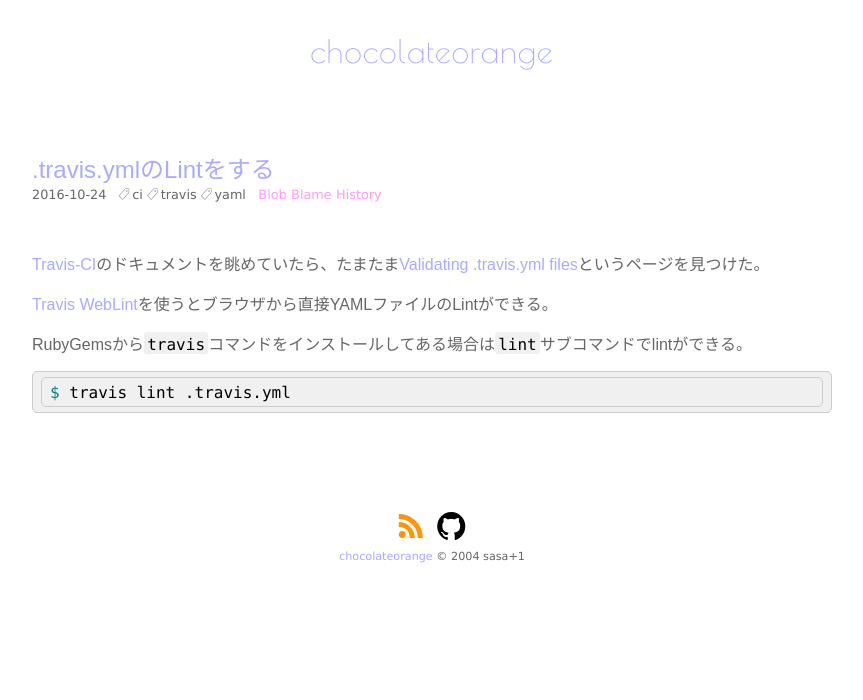
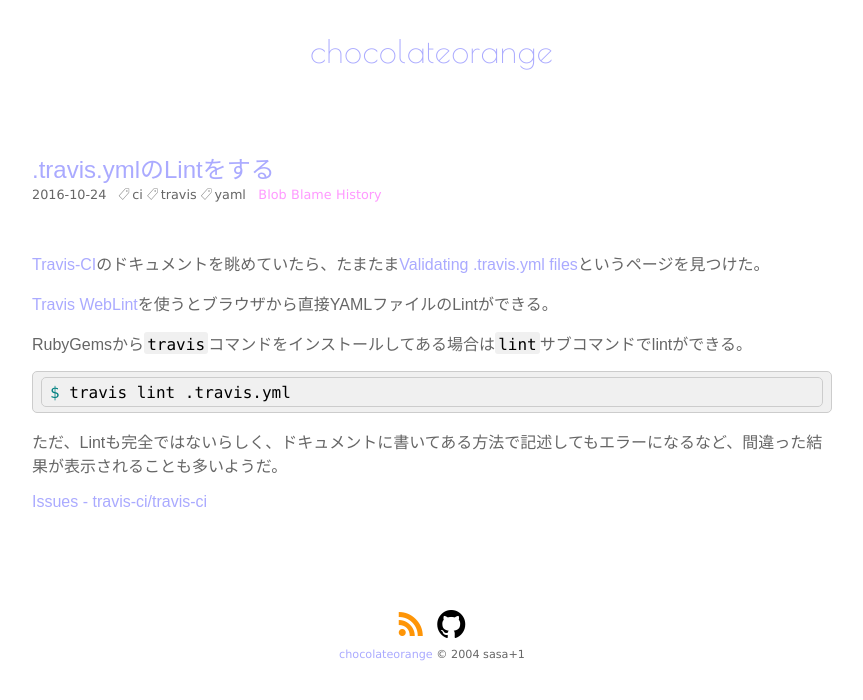
Before and after one commit to chocolateorange/chocolateorange.github.io, a Jekyll site: the page built from _posts/2016/10/2016-10-24-01.md, in a window 1280 px wide. Shown: the top 700 px of the page, without its empty margins (208-1071 px from the left). Built offline with Jekyll 4.4.1, drawn with Linux system fonts in a browser that asks for light colours.

Commit message:
updated note

````diff
--- a/_posts/2016/10/2016-10-24-01.md
+++ b/_posts/2016/10/2016-10-24-01.md
@@ -11,3 +11,7 @@
 ```sh
 $ travis lint .travis.yml
 ```
+
+ただ、Lintも完全ではないらしく、ドキュメントに書いてある方法で記述してもエラーになるなど、間違った結果が表示されることも多いようだ。
+
+[Issues - travis-ci/travis-ci](https://github.com/travis-ci/travis-ci/issues?q=lint)
````
